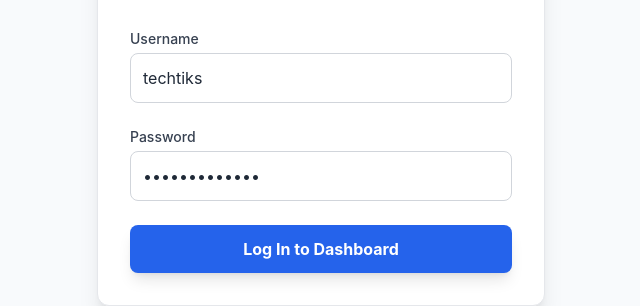
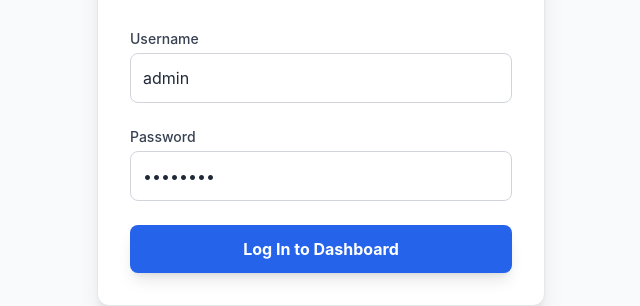
Before and after one commit to itz-SRI/railtiks, a website: page index.html in a window 1280 px wide. Shown: the part 339-645 px from the top of the page, 319-959 px from the left. Drawn offline with nearby package versions, Linux system fonts and the light colour scheme.

Commit message:
back to previous user & pwd

```diff
--- a/index.html
+++ b/index.html
@@ -64,11 +64,11 @@
         <form id="login-form" class="space-y-6">
             <div>
                 <label for="username" class="block text-sm font-medium text-gray-700">Username</label>
-                <input type="text" id="username" value="techtiks" required class="w-full mt-1 p-3 bg-white border border-gray-300 rounded-lg text-gray-800 focus:ring-rail-primary focus:border-rail-primary transition duration-150">
+                <input type="text" id="username" value="admin" required class="w-full mt-1 p-3 bg-white border border-gray-300 rounded-lg text-gray-800 focus:ring-rail-primary focus:border-rail-primary transition duration-150">
             </div>
             <div>
                 <label for="password" class="block text-sm font-medium text-gray-700">Password</label>
-                <input type="password" id="password" value="team@techtiks" required class="w-full mt-1 p-3 bg-white border border-gray-300 rounded-lg text-gray-800 focus:ring-rail-primary focus:border-rail-primary transition duration-150">
+                <input type="password" id="password" value="password" required class="w-full mt-1 p-3 bg-white border border-gray-300 rounded-lg text-gray-800 focus:ring-rail-primary focus:border-rail-primary transition duration-150">
             </div>
 
             <button type="submit" class="w-full py-3 bg-rail-primary hover:bg-blue-600 text-white font-bold rounded-lg shadow-lg transition duration-200">
```
